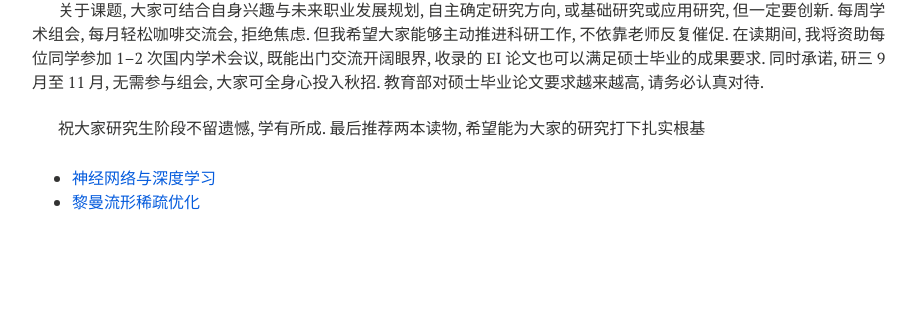
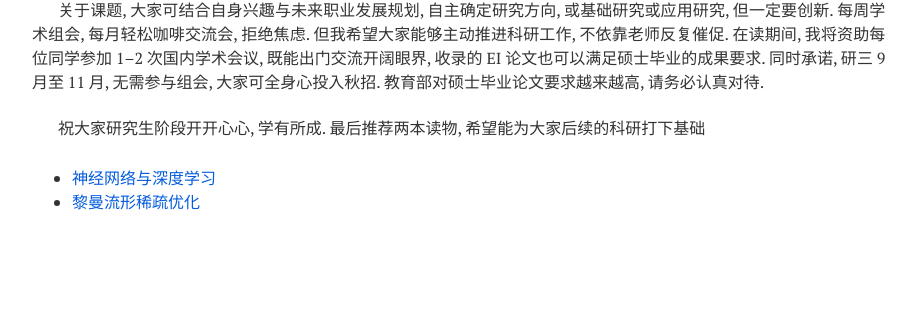
Before and after one commit to xianchaoxiu/xianchaoxiu.github.io, a Jekyll site: the page built from chinese/reading/index.md, in a window 1280 px wide. Shown: the part 1899-2209 px from the top of the page, without its empty margins (288-1204 px from the left). Built offline with Jekyll 4.4.1, drawn with Linux system fonts in a browser that asks for light colours; nearby versions of some CDN libraries.

Commit message:
Update index.md

```diff
--- a/chinese/reading/index.md
+++ b/chinese/reading/index.md
@@ -95,6 +95,6 @@ share: false
 教育部对硕士毕业论文要求越来越高, 请务必认真对待. <br> <br>
 
 
-祝大家研究生阶段不留遗憾, 学有所成. 最后推荐两本读物, 希望能为大家的研究打下扎实根基
+祝大家研究生阶段开开心心, 学有所成. 最后推荐两本读物, 希望能为大家后续的科研打下基础
 *  <a href="https://nndl.ai/nndl-v2/" class="textlink" target="_blank"> 神经网络与深度学习 </a> <br>
 *  <a href="https://xianchaoxiu.github.io/chinese/book/OPT/" class="textlink" target="_blank"> 黎曼流形稀疏优化 </a> <br><br>
```
